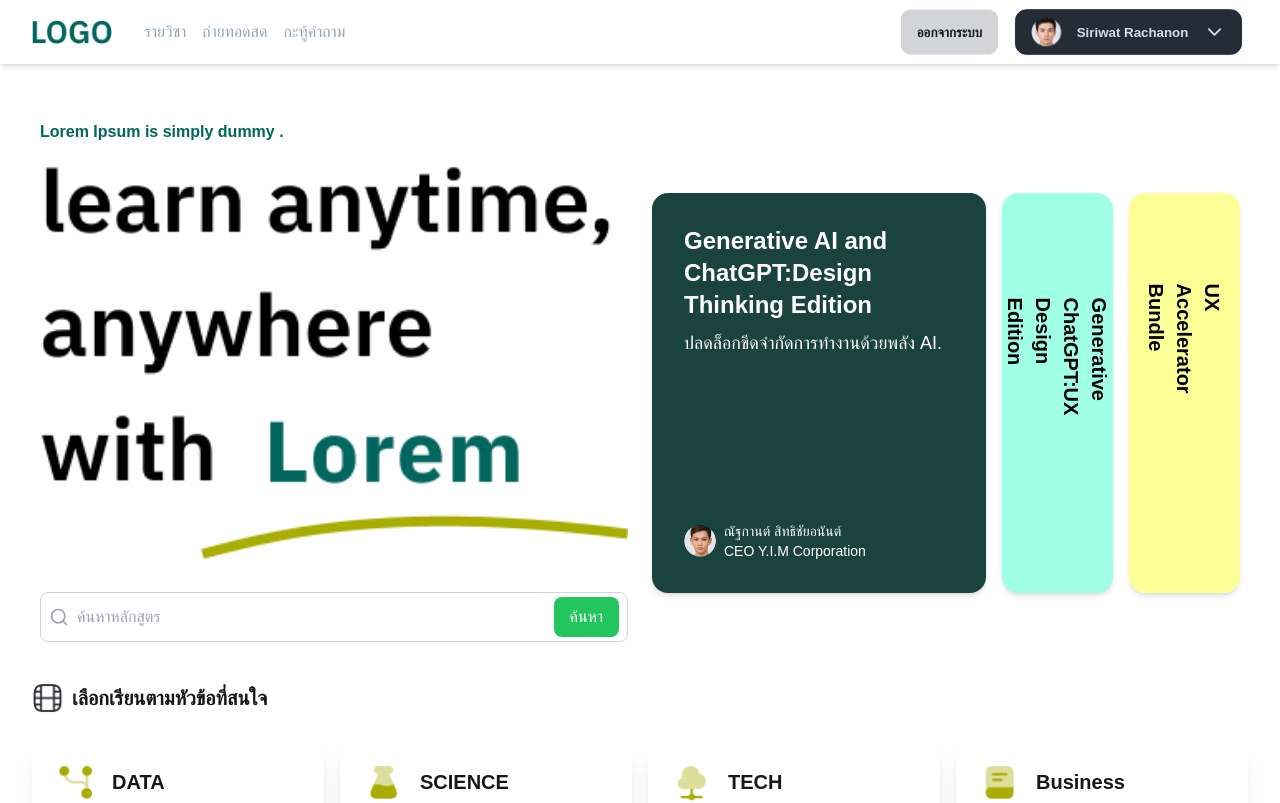
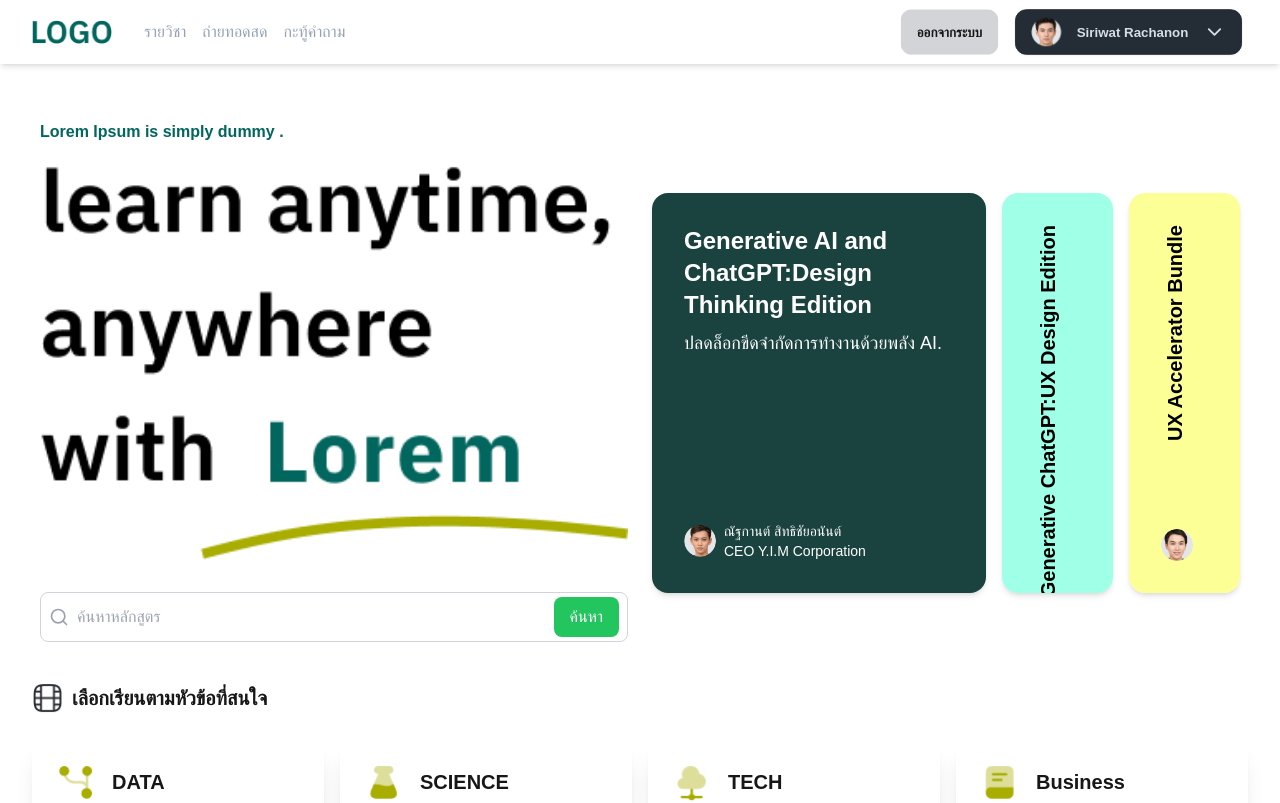
Before and after one commit to krispo29/glonix-exam, a Next.js app: page / in a window 1280 px wide. Shown: the top 803 px of the page. Built offline with nearby package versions, Linux system fonts and the light colour scheme; a web font is replaced by a local one.

Commit message:
update herosection

```diff
--- a/app/components/HeroSection/page.tsx
+++ b/app/components/HeroSection/page.tsx
@@ -44,7 +44,7 @@ const Card: React.FC<CardProps & { index: number }> = ({
               ${
                 index === 0
                   ? "text-xl md:text-2xl text-white"
-                  : "text-lg md:text-xl text-black rotate-90 md:mt-10 text-left "
+                  : "text-lg md:text-xl text-black  [writing-mode:vertical-lr] rotate-180 text-left "
               }
               font-bold mb-2
             `}
@@ -64,7 +64,7 @@ const Card: React.FC<CardProps & { index: number }> = ({
         <div
           className={`
           flex items-center mt-2 md:mt-4 self-start
-          ${index !== 0 ? "md:hidden" : ""}
+
         `}
         >
           <img
```
